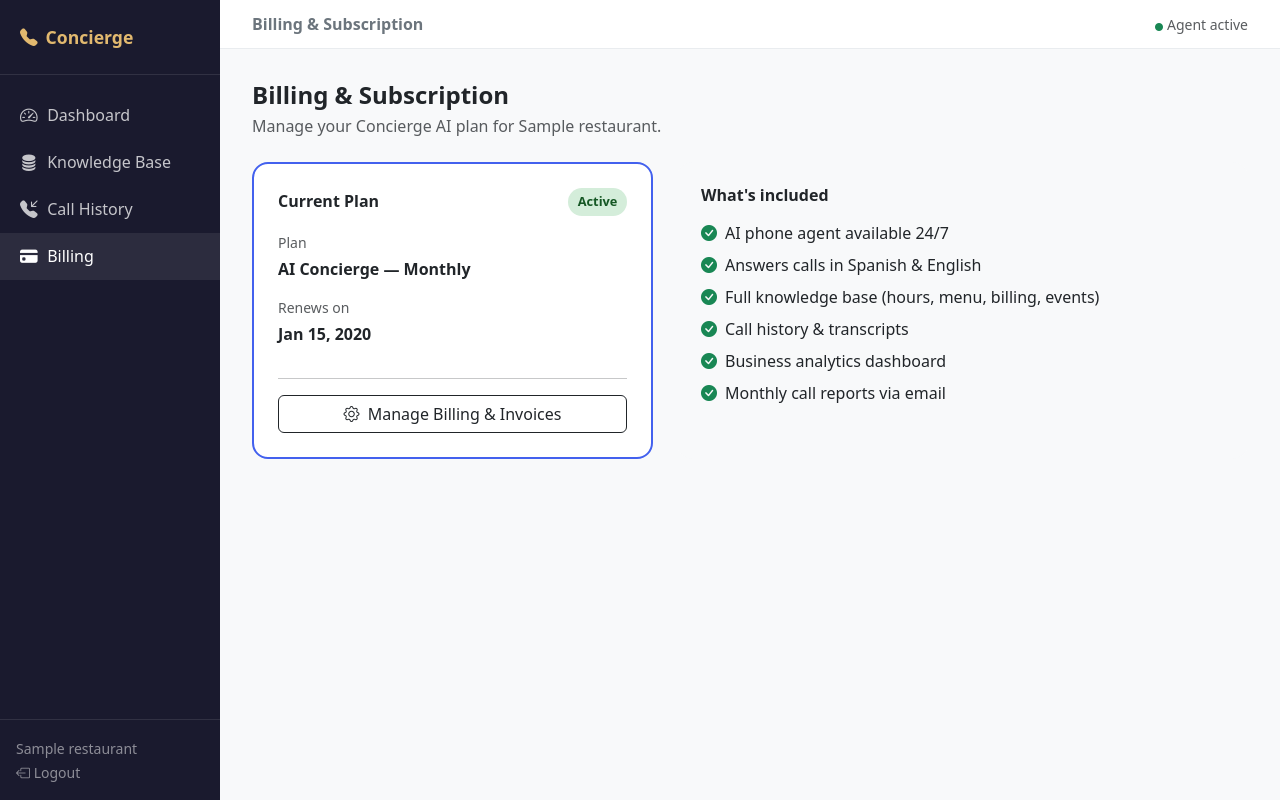
After one commit to elperroloc0/concierge, a Django app: page /portal/billing/ in a window 1280 px wide. The commit adds this page. Run offline with Django 5.2, Linux system fonts and the light colour scheme; a user stored in the database is signed in; tables that the repository leaves empty hold one stand-in row (values such as "Sample post").

Commit message:
feat: add Stripe billing portal to restaurant dashboard
Views:
- portal_billing: shows subscription status, subscribe/manage buttons
- portal_billing_checkout: creates Stripe Checkout session (subscription)
- portal_billing_portal: opens Stripe Customer Portal (invoices, cancel)
- stripe_webhook: handles checkout.session.completed,
  customer.subscription.updated/created/deleted → updates Subscription

URLs:
- /portal/billing/           → billing page
- /portal/billing/checkout/  → redirects to Stripe Checkout
- /portal/billing/portal/    → redirects to Stripe Customer Portal
- /api/stripe/webhook/       → Stripe webhook (no auth, CSRF exempt)

Template:
- billing.html: current plan card with status badge + subscribe/manage
  button, features list, graceful fallback if Stripe not yet configured

Sidebar: added Billing link with credit-card icon

Co-Authored-By: Claude Sonnet 4.6 <noreply@anthropic.com>

```diff
--- a/backend/backend/urls.py
+++ b/backend/backend/urls.py
@@ -17,9 +17,11 @@ Including another URLconf
 from django.contrib import admin
 from django.urls import path, include
 
+from restaurants import views as restaurant_views
 
 urlpatterns = [
     path('admin/', admin.site.urls),
     path('api/retell/', include('restaurants.urls')),
+    path('api/stripe/webhook/', restaurant_views.stripe_webhook, name='stripe_webhook'),
     path('portal/', include('restaurants.portal_urls')),
 ]
--- a/backend/restaurants/templates/portal/base.html
+++ b/backend/restaurants/templates/portal/base.html
@@ -75,6 +75,11 @@
         <i class="bi bi-telephone-inbound-fill"></i> Call History
       </a>
     </li>
+    <li class="nav-item">
+      <a class="nav-link {% block nav_billing %}{% endblock %}" href="{% url 'portal_billing' %}">
+        <i class="bi bi-credit-card-fill"></i> Billing
+      </a>
+    </li>
   </ul>
   <div class="mt-auto p-3" style="border-top:1px solid rgba(255,255,255,.1)">
     <small class="text-white-50">{{ restaurant.name }}</small><br>
--- /dev/null
+++ b/backend/restaurants/templates/portal/billing.html
@@ -0,0 +1,101 @@
+{% extends "portal/base.html" %}
+{% block title %}Billing{% endblock %}
+{% block page_title %}Billing & Subscription{% endblock %}
+{% block nav_billing %}active{% endblock %}
+
+{% block extra_head %}
+<style>
+  .plan-card { border-radius: 16px; border: 2px solid #e9ecef; }
+  .plan-card.active-plan { border-color: #4361ee; }
+  .status-badge { font-size: .8rem; padding: .35em .75em; border-radius: 20px; font-weight: 600; }
+  .status-active   { background: #d4edda; color: #155724; }
+  .status-trialing { background: #d1ecf1; color: #0c5460; }
+  .status-past_due { background: #fff3cd; color: #856404; }
+  .status-cancelled,.status-inactive { background: #f8d7da; color: #721c24; }
+</style>
+{% endblock %}
+
+{% block content %}
+<h4 class="fw-bold mb-1">Billing & Subscription</h4>
+<p class="text-muted mb-4">Manage your Concierge AI plan for {{ restaurant.name }}.</p>
+
+{% if request.GET.success %}
+  <div class="alert alert-success alert-dismissible fade show">
+    <i class="bi bi-check-circle-fill me-2"></i>Subscription activated! Your AI agent is now live.
+    <button type="button" class="btn-close" data-bs-dismiss="alert"></button>
+  </div>
+{% endif %}
+{% if request.GET.cancelled %}
+  <div class="alert alert-warning alert-dismissible fade show">
+    Checkout cancelled — no charges made.
+    <button type="button" class="btn-close" data-bs-dismiss="alert"></button>
+  </div>
+{% endif %}
+
+<div class="row g-4">
+
+  <!-- Current plan card -->
+  <div class="col-lg-5">
+    <div class="card plan-card {% if sub.is_active %}active-plan{% endif %} p-4 h-100">
+      <div class="d-flex align-items-center justify-content-between mb-3">
+        <h6 class="fw-bold mb-0">Current Plan</h6>
+        <span class="status-badge status-{{ sub.status }}">
+          {{ sub.get_status_display }}
+        </span>
+      </div>
+
+      {% if sub.is_active %}
+        <div class="mb-3">
+          <p class="mb-1 text-muted small">Plan</p>
+          <p class="fw-semibold mb-0">AI Concierge — Monthly</p>
+        </div>
+        {% if sub.current_period_end %}
+        <div class="mb-3">
+          <p class="mb-1 text-muted small">Renews on</p>
+          <p class="fw-semibold mb-0">{{ sub.current_period_end|date:"M d, Y" }}</p>
+        </div>
+        {% endif %}
+        <hr>
+        <form method="post" action="{% url 'portal_billing_portal' %}">
+          {% csrf_token %}
+          <button type="submit" class="btn btn-outline-dark w-100">
+            <i class="bi bi-gear me-1"></i> Manage Billing & Invoices
+          </button>
+        </form>
+      {% else %}
+        <p class="text-muted small mb-4">
+          No active subscription. Subscribe to activate your AI phone agent.
+        </p>
+        {% if stripe_publishable_key %}
+          <form method="post" action="{% url 'portal_billing_checkout' %}">
+            {% csrf_token %}
+            <button type="submit" class="btn btn-dark w-100 fw-semibold">
+              <i class="bi bi-lightning-charge-fill me-1"></i> Subscribe Now
+            </button>
+          </form>
+        {% else %}
+          <div class="alert alert-warning py-2 small mb-0">
+            Stripe is not configured yet. Add <code>STRIPE_SECRET_KEY</code> and
+            <code>STRIPE_PRICE_ID</code> to <code>.env</code>.
+          </div>
+        {% endif %}
+      {% endif %}
+    </div>
+  </div>
+
+  <!-- What's included -->
+  <div class="col-lg-7">
+    <div class="card p-4 h-100" style="border-radius:16px; border:none; background:#f8f9fa;">
+      <h6 class="fw-bold mb-3">What's included</h6>
+      <ul class="list-unstyled mb-0">
+        {% for item in features %}
+        <li class="mb-2">
+          <i class="bi bi-check-circle-fill text-success me-2"></i>{{ item }}
+        </li>
+        {% endfor %}
+      </ul>
+    </div>
+  </div>
+
+</div>
+{% endblock %}
--- a/backend/restaurants/views.py
+++ b/backend/restaurants/views.py
@@ -3,6 +3,7 @@ import os
 from collections import Counter, defaultdict
 from datetime import timedelta
 
+import stripe
 from backend import settings
 from django.contrib import messages
 from django.contrib.auth import authenticate, login, logout
@@ -15,7 +16,7 @@ from django.views.decorators.csrf import csrf_exempt
 from retell import Retell
 
 from .forms import KnowledgeBaseForm, RestaurantBasicForm
-from .models import CallEvent, Restaurant, RestaurantKnowledgeBase
+from .models import CallEvent, Restaurant, RestaurantKnowledgeBase, Subscription
 
 
 # ─── Retell Webhook Helpers ───────────────────────────────────────────────────
@@ -320,3 +321,135 @@ def portal_calls(request):
         "restaurant": restaurant,
         "page_obj": page_obj,
     })
+
+
+# ─── Billing (Stripe) ────────────────────────────────────────────────────────
+
+def _get_or_create_subscription(restaurant):
+    sub, _ = Subscription.objects.get_or_create(restaurant=restaurant)
+    return sub
+
+
+@login_required
+def portal_billing(request):
+    restaurant = get_object_or_404(Restaurant, user=request.user, is_active=True)
+    sub = _get_or_create_subscription(restaurant)
+    return render(request, "portal/billing.html", {
+        "restaurant": restaurant,
+        "sub": sub,
+        "stripe_publishable_key": settings.STRIPE_PUBLISHABLE_KEY,
+        "features": [
+            "AI phone agent available 24/7",
+            "Answers calls in Spanish & English",
+            "Full knowledge base (hours, menu, billing, events)",
+            "Call history & transcripts",
+            "Business analytics dashboard",
+            "Monthly call reports via email",
+        ],
+    })
+
+
+@login_required
+def portal_billing_checkout(request):
+    if request.method != "POST":
+        return redirect("portal_billing")
+
+    restaurant = get_object_or_404(Restaurant, user=request.user, is_active=True)
+    sub = _get_or_create_subscription(restaurant)
+
+    stripe.api_key = settings.STRIPE_SECRET_KEY
+    base_url = settings.RETELL_WEBHOOK_BASE_URL or "http://localhost:8000"
+
+    # Reuse existing Stripe customer or create a new one
+    if not sub.stripe_customer_id:
+        customer = stripe.Customer.create(
+            email=restaurant.contact_email or request.user.email,
+            name=restaurant.name,
+            metadata={"restaurant_id": str(restaurant.pk)},
+        )
+        sub.stripe_customer_id = customer.id
+        sub.save(update_fields=["stripe_customer_id"])
+
+    session = stripe.checkout.Session.create(
+        customer=sub.stripe_customer_id,
+        payment_method_types=["card"],
+        line_items=[{"price": settings.STRIPE_PRICE_ID, "quantity": 1}],
+        mode="subscription",
+        success_url=f"{base_url}/portal/billing/?success=1",
+        cancel_url=f"{base_url}/portal/billing/?cancelled=1",
+    )
+    return redirect(session.url, permanent=False)
+
+
+@login_required
+def portal_billing_portal(request):
+    if request.method != "POST":
+        return redirect("portal_billing")
+
+    restaurant = get_object_or_404(Restaurant, user=request.user, is_active=True)
+    sub = _get_or_create_subscription(restaurant)
+
+    if not sub.stripe_customer_id:
+        messages.error(request, "No billing account found. Please subscribe first.")
+        return redirect("portal_billing")
+
+    stripe.api_key = settings.STRIPE_SECRET_KEY
+    base_url = settings.RETELL_WEBHOOK_BASE_URL or "http://localhost:8000"
+
+    portal_session = stripe.billing_portal.Session.create(
+        customer=sub.stripe_customer_id,
+        return_url=f"{base_url}/portal/billing/",
+    )
+    return redirect(portal_session.url, permanent=False)
+
+
+@csrf_exempt
+def stripe_webhook(request):
+    if request.method != "POST":
+        return HttpResponseNotAllowed(["POST"])
+
+    payload = request.body
+    sig = request.headers.get("stripe-signature", "")
+
+    try:
+        event = stripe.Webhook.construct_event(
+            payload, sig, settings.STRIPE_WEBHOOK_SECRET
+        )
+    except stripe.errors.SignatureVerificationError:
+        return JsonResponse({"detail": "invalid signature"}, status=400)
+    except Exception:
+        return JsonResponse({"detail": "invalid payload"}, status=400)
+
+    data = event["data"]["object"]
+
+    if event["type"] == "checkout.session.completed":
+        customer_id = data.get("customer")
+        subscription_id = data.get("subscription")
+        sub = Subscription.objects.filter(stripe_customer_id=customer_id).first()
+        if sub and subscription_id:
+            sub.stripe_subscription_id = subscription_id
+            sub.status = "active"
+            sub.save(update_fields=["stripe_subscription_id", "status"])
+
+    elif event["type"] in ("customer.subscription.updated", "customer.subscription.created"):
+        customer_id = data.get("customer")
+        sub = Subscription.objects.filter(stripe_customer_id=customer_id).first()
+        if sub:
+            sub.stripe_subscription_id = data["id"]
+            sub.status = data["status"]  # active / trialing / past_due / etc.
+            period_end = data.get("current_period_end")
+            if period_end:
+                from django.utils.timezone import datetime as tz_datetime
+                sub.current_period_end = tz_datetime.fromtimestamp(
+                    period_end, tz=timezone.utc
+                )
+            sub.save(update_fields=["stripe_subscription_id", "status", "current_period_end"])
+
+    elif event["type"] == "customer.subscription.deleted":
+        customer_id = data.get("customer")
+        sub = Subscription.objects.filter(stripe_customer_id=customer_id).first()
+        if sub:
+            sub.status = "cancelled"
+            sub.save(update_fields=["status"])
+
+    return JsonResponse({"status": "ok"})
```
Also changed, not shown: backend/restaurants/portal_urls.py (+8 -5 lines).
